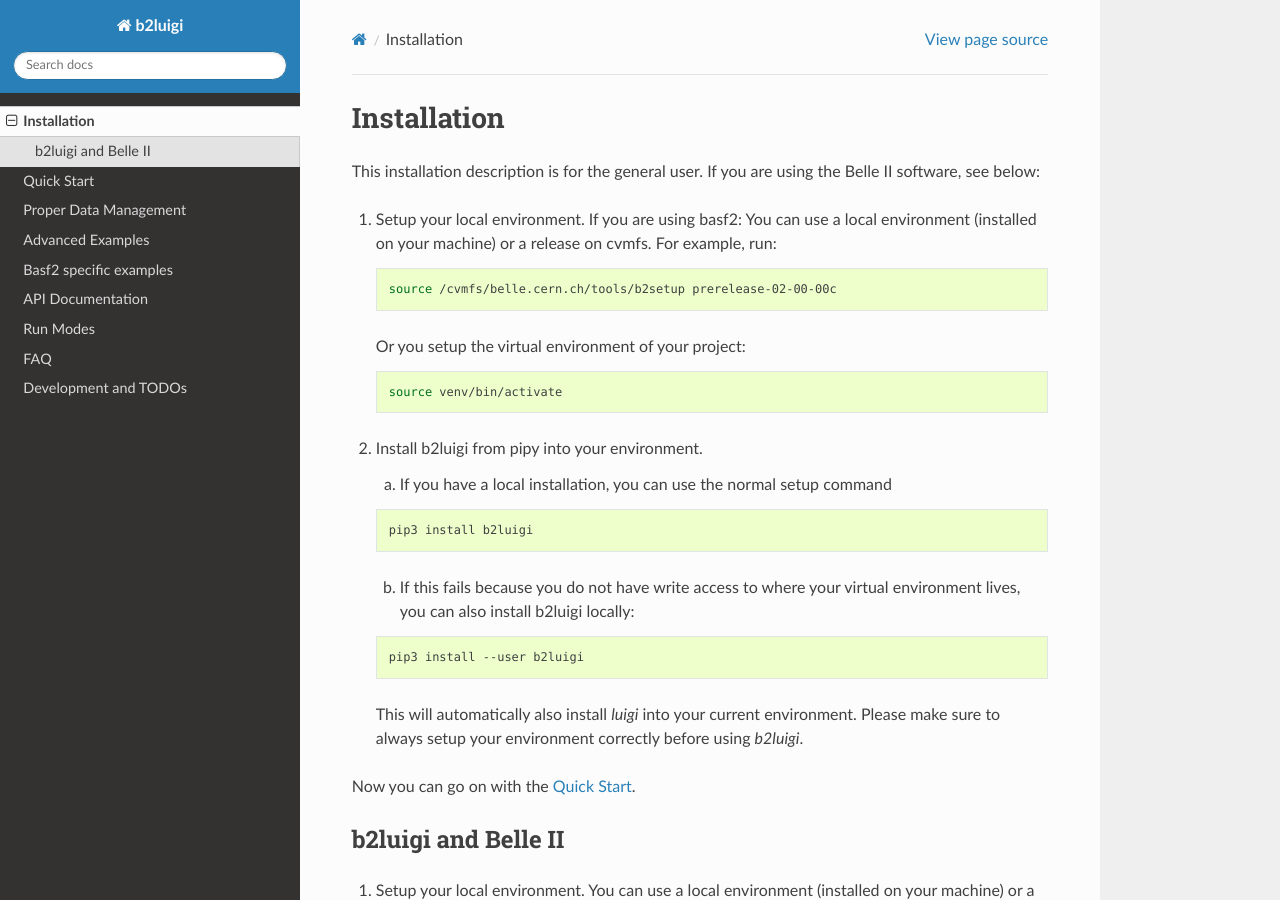
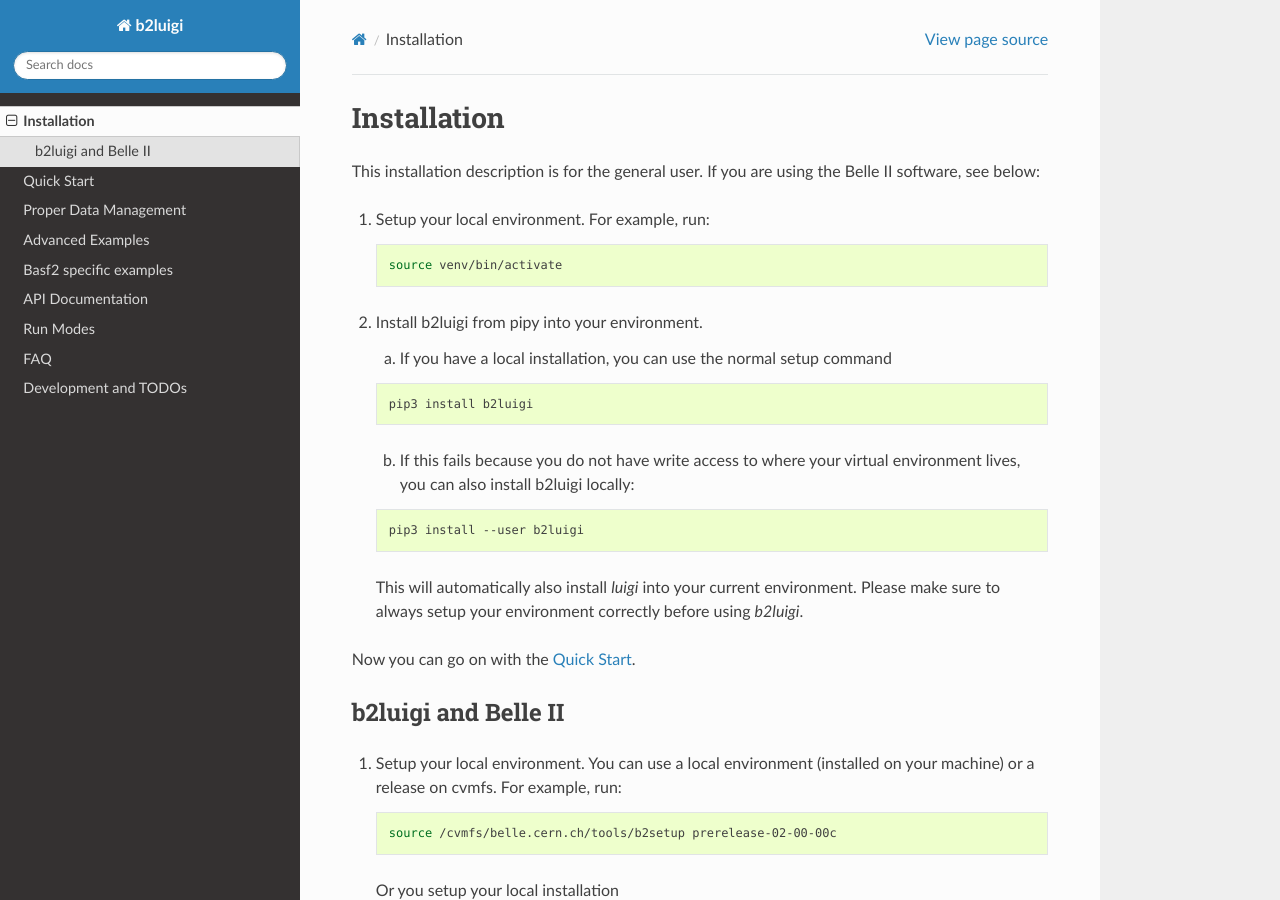
Before and after one commit to nils-braun/b2luigi, a Sphinx documentation site: the page built from docs/usage/installation.rst, in a window 1280 px wide and 900 px high. Built offline with Sphinx 7.4.7 and the Read the Docs theme 2.0.0, drawn with Linux system fonts in a browser that asks for light colours.

Commit message:
Docu fixes

```diff
--- a/docs/advanced/development.rst
+++ b/docs/advanced/development.rst
@@ -85,7 +85,6 @@
 * Add support for different batch systems, e.g. htcondor and a batch system discovery
 * Integrate gbasf2/dirac or other grid systems as another batch system
 * Document how to add a new batch system (and make this point easier)
-* Document the settings + data management
 * Add more examples on how to do complex tasks with a full "analysis example".
 * Add a function for writing into temporary files and moving automatically in the run function
 * Add helper messages on events (e.g. failed)
--- a/docs/usage/installation.rst
+++ b/docs/usage/installation.rst
@@ -5,15 +5,8 @@
 
 This installation description is for the general user. If you are using the Belle II software, see below:
 
-1.  Setup your local environment. If you are using basf2: You can use a local environment (installed on your machine)
-    or a release on cvmfs.
+1.  Setup your local environment.
     For example, run:
-
-    .. code-block:: bash
-
-        source /cvmfs/belle.cern.ch/tools/b2setup prerelease-02-00-00c
-
-    Or you setup the virtual environment of your project:
 
     .. code-block:: bash
 
@@ -34,7 +27,6 @@
     .. code-block:: bash
 
         pip3 install --user b2luigi
-
 
     This will automatically also install `luigi` into your current environment.
     Please make sure to always setup your environment correctly before using `b2luigi`.
```
